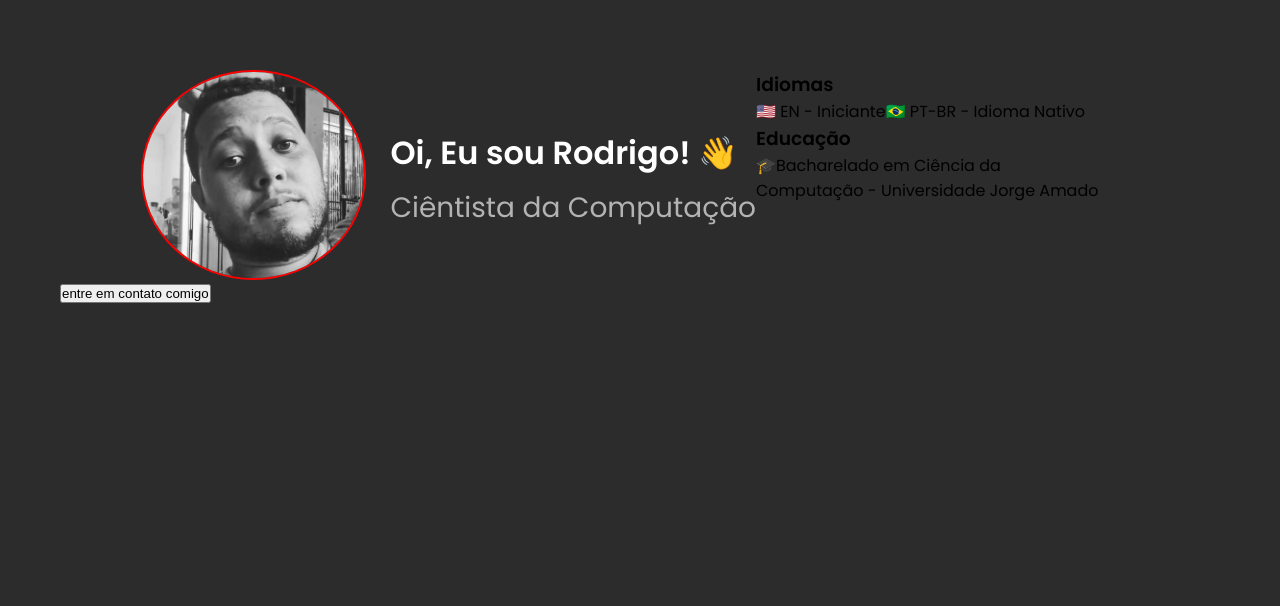
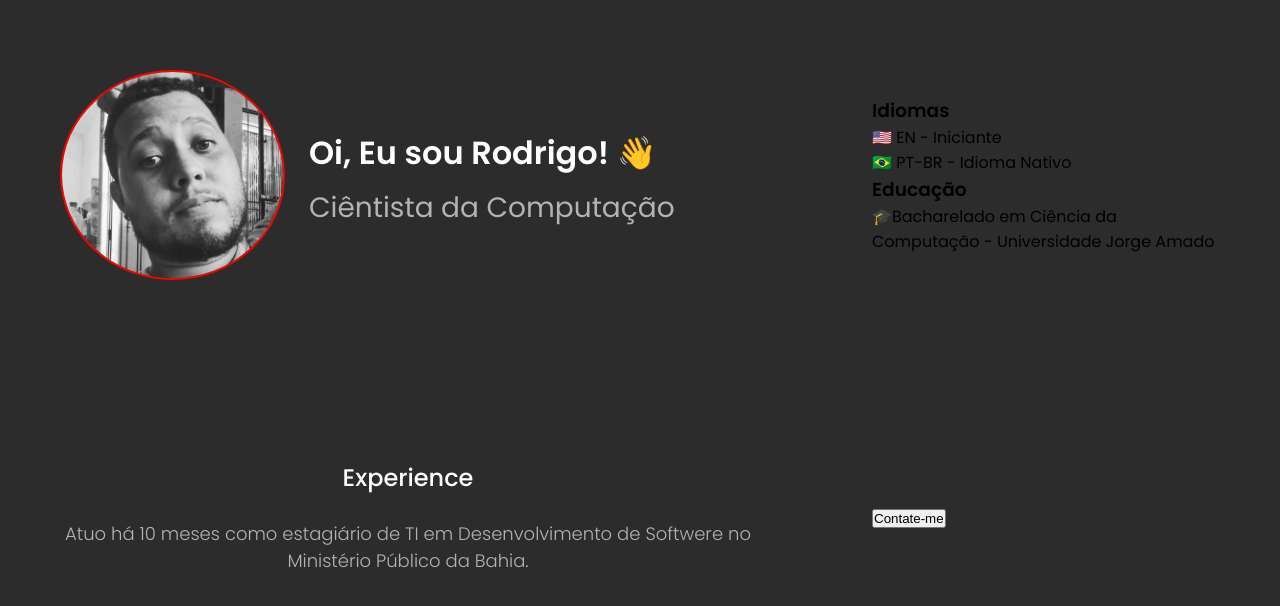
Before and after one commit to Abade26/My-Portifolio, a Next.js app: page / in a window 1280 px wide. Shown: the top 606 px of the page. Built offline with nearby package versions, Linux system fonts and the light colour scheme.

Commit message:
Information

```diff
--- a/src/app/components/Header/header.scss
+++ b/src/app/components/Header/header.scss
@@ -20,7 +20,7 @@
         font-weight: 400;
         font-size: 20px;
         line-height: 60px;
-        color: var(--text-secundery);
+        color: var(--text-secundary);
     }
 
     @media (min-width: 768px){
@@ -38,7 +38,7 @@
             font-style: normal;
             font-size: 28px;
             line-height: 45px;
-            color: var(--text-secundery);
+            color: var(--text-secundary);
         }
 
         img{
--- a/src/app/components/experience/experience.scss
+++ b/src/app/components/experience/experience.scss
@@ -2,4 +2,22 @@
     display: flex;
     flex-direction:column;
     align-items: center;
+
+    grid-area: experience;
 }
+
+p{
+    font-weight: 300;
+    font-size: 18px;
+    line-height: 27px;
+    color:var(--text-secundary);
+    text-align: center;
+
+    @media (min-width: 768px){
+        p{
+            font-size: 24px;
+            line-height: 36px;
+            text-align: start;
+        }
+    }
+}
--- a/src/app/components/experience/experience.tsx
+++ b/src/app/components/experience/experience.tsx
@@ -1,11 +1,13 @@
+import { SectionTitle } from "../sectionTitle/section-title"
+import "./experience.scss"
+
 export function Experience(){
     return(
         <div className="experience">
-        <h3>Experiência</h3>
-        <p>texto</p>
-        <div className="experience-time">
-
-        </div>
+            <SectionTitle text="Experience"/>
+            <p> Atuo há 10 meses como estagiário de TI em Desenvolvimento de Softwere no
+                Ministério Público da Bahia.</p>
+            <div className="experience-time"></div>
         </div>
     )
 }
--- /dev/null
+++ b/src/app/components/sectionTitle/section-title.scss
@@ -0,0 +1,15 @@
+.section-title{
+    font-weight: 500;
+    font-size: 18px;
+    text-align: center;
+    line-height: 28px;
+    color:var(--text-primary);
+
+    margin-bottom:24px;
+
+    @media (min-width: 768px){
+        font-size: 24px;
+        line-height: 36px;
+        text-align: start;
+    }
+}
--- a/src/app/components/sectionTitle/section-title.tsx
+++ b/src/app/components/sectionTitle/section-title.tsx
@@ -1,3 +1,4 @@
+import"./section-title.scss"
 interface SectionTitleProps {
     text: string
 }
--- a/src/app/globals.scss
+++ b/src/app/globals.scss
@@ -1,6 +1,6 @@
 :root {
   --text-primary: white;
-  --text-secundery: #b3b3b3;
+  --text-secundary: #b3b3b3;
   --bg-primary: #2c2c2c;
 }
 
--- a/src/app/layout.tsx
+++ b/src/app/layout.tsx
@@ -2,7 +2,9 @@ import type { Metadata } from "next";
 import "./globals.scss";
 import { Poppins } from 'next/font/google'
 
-const inter = Poppins({subsets: ['latin'], weight: ['400', '500', '600']})
+const inter = Poppins({
+    subsets: ['latin'],
+    weight: ['300', '400', '500', '600']})
 
 
 export const metadata: Metadata = {
--- a/src/app/page.tsx
+++ b/src/app/page.tsx
@@ -1,14 +1,17 @@
 import { Header } from "./components/Header/header";
+import { Experience } from "./components/experience/experience";
 import "../styles/home.scss";
 
 export default function Home() {
   return (
     <main className="container">
      <Header/>
+     <Experience/>
         <div className="infos">
           <h3>Idiomas</h3>
           <div className="Languges-info">
             <span>🇺🇸 EN - Iniciante</span>
+            <br />
             <span>🇧🇷 PT-BR - Idioma Nativo</span>
           </div>
           <h3>Educação</h3>
@@ -19,7 +22,7 @@ export default function Home() {
           <div className="social">
 
           </div>
-          <button>entre em contato comigo</button>
+          <button>Contate-me</button>
         </div>
     </main>
   );
--- a/src/styles/home.scss
+++ b/src/styles/home.scss
@@ -1,24 +1,28 @@
-.container{
+.container {
     padding: 40px 32px;
     display: grid;
-    grid-template-columns: repeat(4, auto);
+    gap: 24px;
+    justify-items: center;
+    grid-template-rows: repeat(4, auto);
     grid-template-areas:
     "header"
-    "btms"
+    "btns"
     "experience"
     "info";
+
 }
 
-@media(min-width: 768px){
-    .container{
+@media (min-width: 768px){
+    .container {
         padding: 70px 60px;
         height: 100vh;
         grid-template-rows: fit-content(100%);
         grid-template-columns: 60% 30%;
+        align-items: center;
+        justify-items: start;
+        justify-content: space-between;
         grid-template-areas:
         "header info"
-        "experience enot"
-        "empty-2 btns";
-
+        "experience btns";
     }
 }
```
